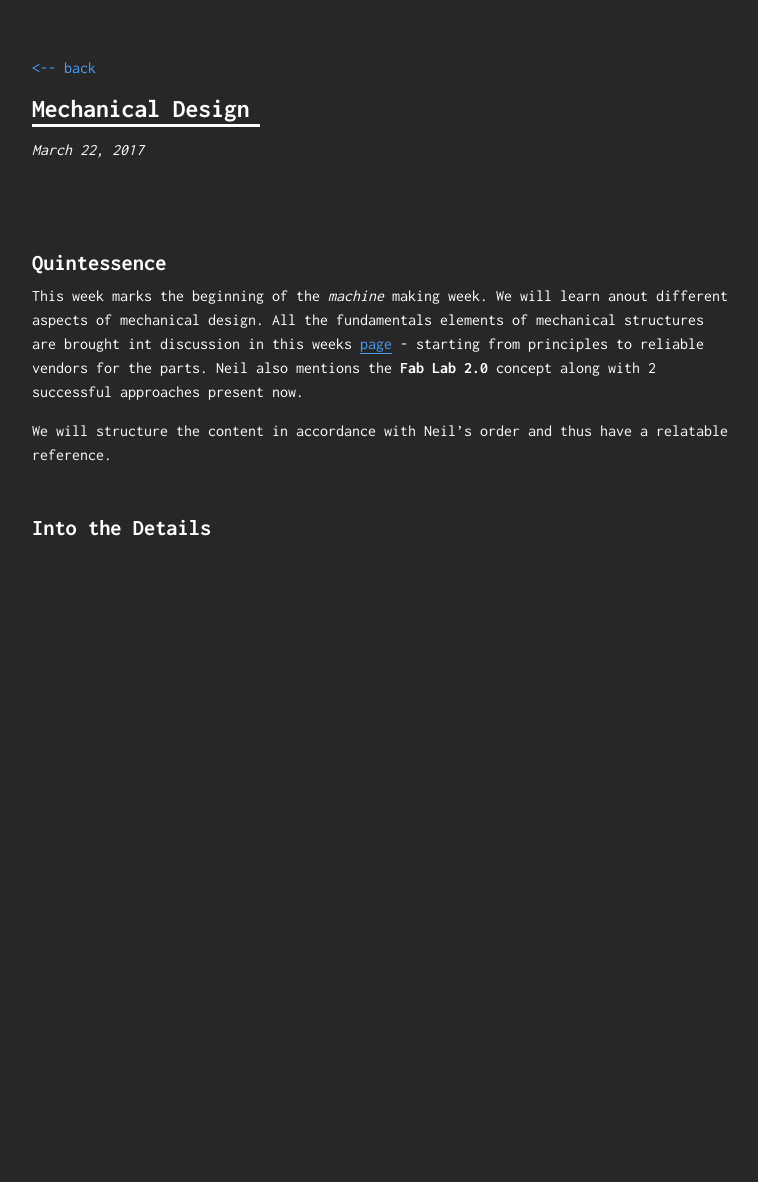
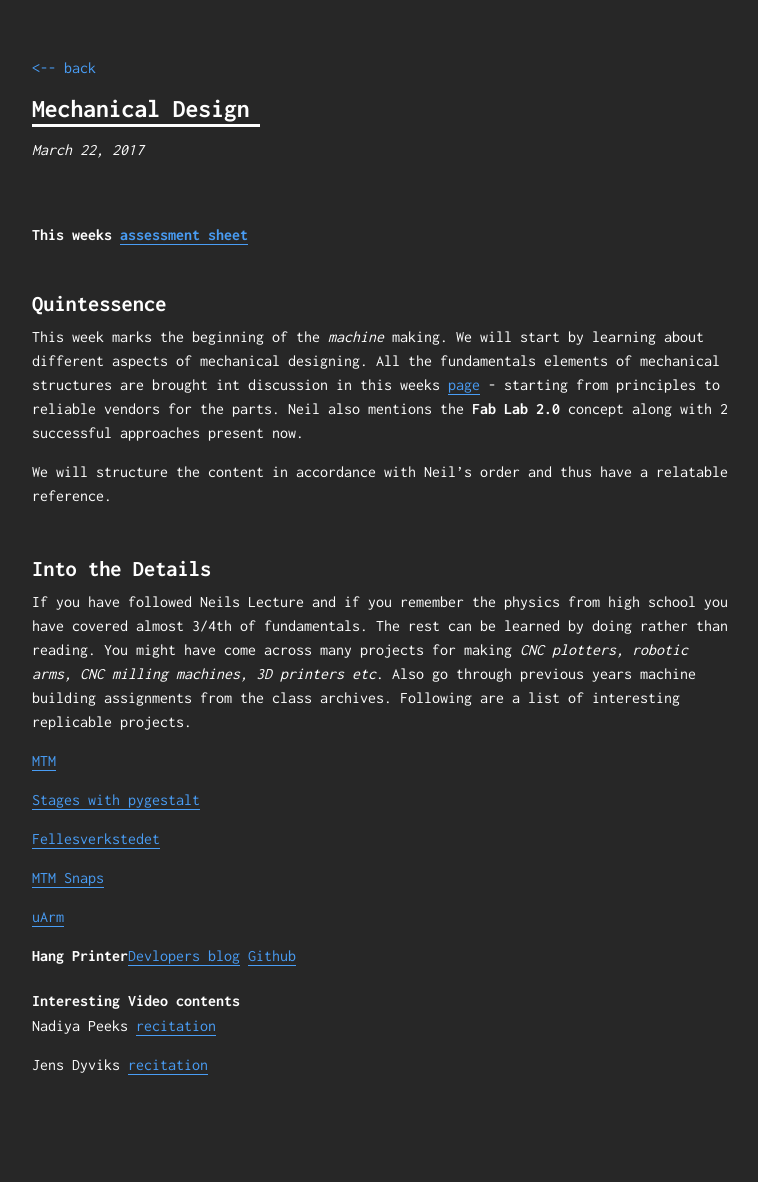
Before and after one commit to VishnuEaswaran/Fab17-instruct, a Jekyll site: the page built from _posts/2017-03-22-Mechanical design.md, in a window 1280 px wide. Shown: the whole page, without its empty margins (258-1016 px from the left). Built offline with Jekyll 4.4.1, drawn with Linux system fonts in a browser that asks for light colours; before the commit the page ends 900 px from its top, so only the background shows below that.

Commit message:
updated machine design and created Output Devices

```diff
--- a/_posts/2017-03-22-Mechanical design.md
+++ b/_posts/2017-03-22-Mechanical design.md
@@ -3,12 +3,35 @@ layout: post
 title: Mechanical Design
 ---
 
+
+### This weeks [assessment sheet](http://docs.academany.org/FabAcademy-Assessment/_book/mechanical_design,_machine_design.html)
+
 Quintessence
 ===
 
-This week marks the beginning of the *machine* making week. We will learn anout different aspects of mechanical design. All the fundamentals elements of mechanical structures are brought int discussion in this weeks [page](http://academy.cba.mit.edu/classes/mechanical_design/index.html) - starting from principles to reliable vendors for the parts. Neil also mentions the **Fab Lab 2.0** concept along with 2 successful approaches present now.
+This week marks the beginning of the *machine* making. We will start by learning about different aspects of mechanical designing. All the fundamentals elements of mechanical structures are brought int discussion in this weeks [page](http://academy.cba.mit.edu/classes/mechanical_design/index.html) - starting from principles to reliable vendors for the parts. Neil also mentions the **Fab Lab 2.0** concept along with 2 successful approaches present now.
 
 We will structure the content in accordance with Neil's order and thus have a relatable reference.
 
 Into the Details
 ===
+
+If you have followed Neils Lecture and if you remember the physics from high school you have covered almost 3/4th of fundamentals. The rest can be learned by doing rather than reading. You might have come across many projects for making *CNC plotters, robotic arms, CNC milling machines, 3D printers etc*. Also go through previous years machine building assignments from the class archives. Following are a list of interesting replicable projects.
+
+[MTM](http://mtm.cba.mit.edu/)
+
+[Stages with pygestalt](http://mtm.cba.mit.edu/machines/science/)
+
+[Fellesverkstedet](https://github.com/fellesverkstedet)
+
+[MTM Snaps](http://mtm.cba.mit.edu/machines/mtm_snap-lock/)
+
+[uArm](https://www.kickstarter.com/projects/ufactory/uarm-put-a-miniature-industrial-robot-arm-on-your)
+
+**Hang Printer**[Devlopers blog](Hang Printer) [Github](https://github.com/tobbelobb/hangprinter)
+
+### Interesting Video contents
+
+Nadiya Peeks [recitation](https://vimeo.com/207127508)
+
+Jens Dyviks [recitation](https://vimeo.com/208142760)
```
Also changed, not shown: _posts/2017-03-26-Output_Devices.md (added, +6 -0 lines).
